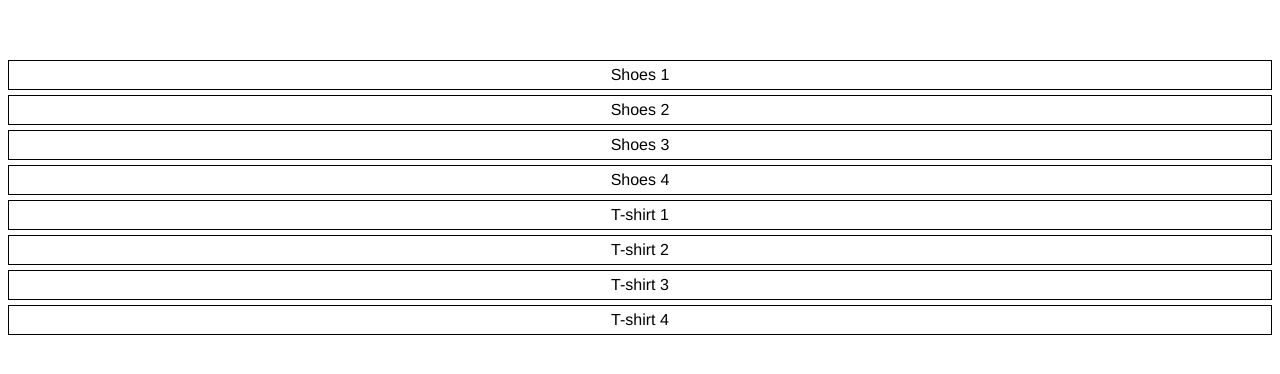
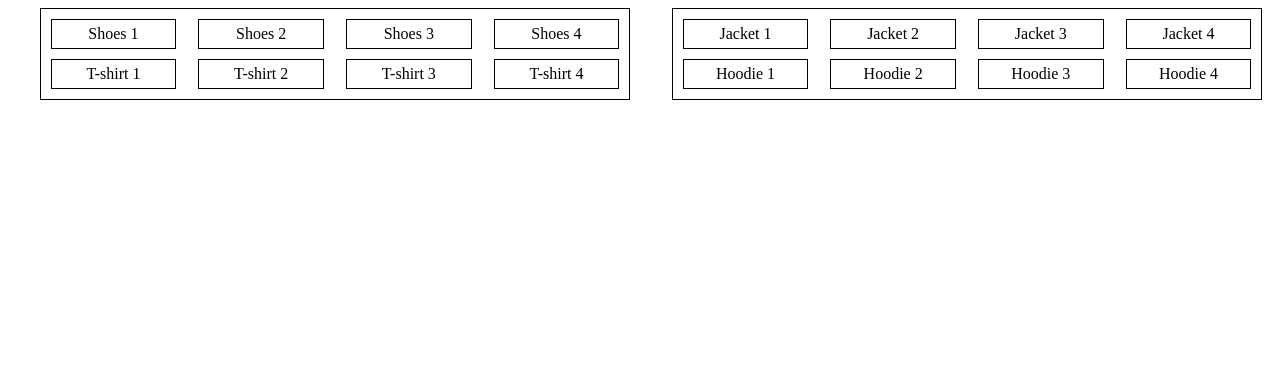
Before and after one commit to parunkov/vue5, a Vue app: page / in a window 1280 px wide. Shown: the top 374 px of the page. Built offline with nearby package versions, Linux system fonts and the light colour scheme.

Commit message:
right panel

```diff
--- a/src/App.vue
+++ b/src/App.vue
@@ -36,59 +36,78 @@ const leftData = ref([
     name: 'T-shirt 4',
   },
 ]);
-// const rightData = ref([
-//   {
-//     id: 11,
-//     name: 'Jacket 1',
-//   },
-//   {
-//     id: 12,
-//     name: 'Jacket 2',
-//   },
-//   {
-//     id: 13,
-//     name: 'Jacket 3',
-//   },
-//   {
-//     id: 14,
-//     name: 'Jacket 4',
-//   },
-//   {
-//     id: 15,
-//     name: 'Hoodie 1',
-//   },
-//   {
-//     id: 16,
-//     name: 'Hoodie 2',
-//   },
-//   {
-//     id: 17,
-//     name: 'Hoodie 3',
-//   },
-//   {
-//     id: 18,
-//     name: 'Hoodie 4',
-//   },
-// ]);
+const rightData = ref([
+  {
+    id: 11,
+    name: 'Jacket 1',
+  },
+  {
+    id: 12,
+    name: 'Jacket 2',
+  },
+  {
+    id: 13,
+    name: 'Jacket 3',
+  },
+  {
+    id: 14,
+    name: 'Jacket 4',
+  },
+  {
+    id: 15,
+    name: 'Hoodie 1',
+  },
+  {
+    id: 16,
+    name: 'Hoodie 2',
+  },
+  {
+    id: 17,
+    name: 'Hoodie 3',
+  },
+  {
+    id: 18,
+    name: 'Hoodie 4',
+  },
+]);
 
-const onSelect = (event) => {
-  console.log(event);
+const onLeftSelect = (event) => {
   const cardData = leftData.value.find((item) => item.id === event.id);
   const index = leftData.value.findIndex((item) => item.id === event.id);
-  cardData.selected = event.selected;
+  const selectedCards = leftData.value.filter((item) => item.selected);
+  if (!event.selected || (event.selected && selectedCards.length < 6)) {
+    cardData.selected = event.selected;
+  }
+
   leftData.value[index] = cardData;
-  console.log(leftData.value);
+};
+const onRightSelect = (event) => {
+  const index = rightData.value.findIndex((item) => item.id === event.id);
+  if (event.selected) {
+    rightData.value.forEach((item) => {
+      item.selected = false;
+    });
+    rightData.value[index].selected = true;
+  }
 };
 </script>
 
 <template>
   <div class="container">
-    <!-- <div v-for="item in leftData" :key="item.id" class="card">{{ item.name }}</div> -->
-    <data-panel :data="leftData" @select="onSelect" />
+    <div class="panel-wrapper">
+      <div class="panel">
+        <data-panel :data="leftData" @select="onLeftSelect" />
+      </div>
+    </div>
+    <div class="panel-wrapper">
+      <div class="panel">
+        <data-panel :data="rightData" @select="onRightSelect" />
+      </div>
+    </div>
   </div>
 </template>
 
-<style lang="scss">
+<style lang="scss" scoped>
 #app {
   font-family: Avenir, Helvetica, Arial, sans-serif;
   -webkit-font-smoothing: antialiased;
@@ -97,4 +116,20 @@ const onSelect = (event) => {
   color: black;
   margin-top: 60px;
 }
+.container {
+  display: flex;
+  justify-content: space-around;
+}
+.panel-wrapper {
+  width: 45%;
+}
+.panel {
+  width: 100%;
+  display: flex;
+  justify-content: space-between;
+  flex-wrap: wrap;
+  border: 1px solid black;
+  padding: 10px;
+  padding-bottom: 0;
+}
 </style>
--- a/src/components/DataItem.vue
+++ b/src/components/DataItem.vue
@@ -19,9 +19,12 @@ const onClick = () => {
 
 <style lang="scss" scoped>
 .card {
+  width: 20%;
   padding: 5px;
   border: 1px solid black;
-  margin-bottom: 5px;
+  margin-bottom: 10px;
+  text-align: center;
+  cursor: pointer;
   &.selected {
     background: black;
     color: white;
--- a/src/components/DataPanel.vue
+++ b/src/components/DataPanel.vue
@@ -17,3 +17,7 @@ const onSelect = (event) => {
     item.name
   }}</data-item>
 </template>
+
+<!-- <style lang="scss" scoped>
+
+</style> -->
```
